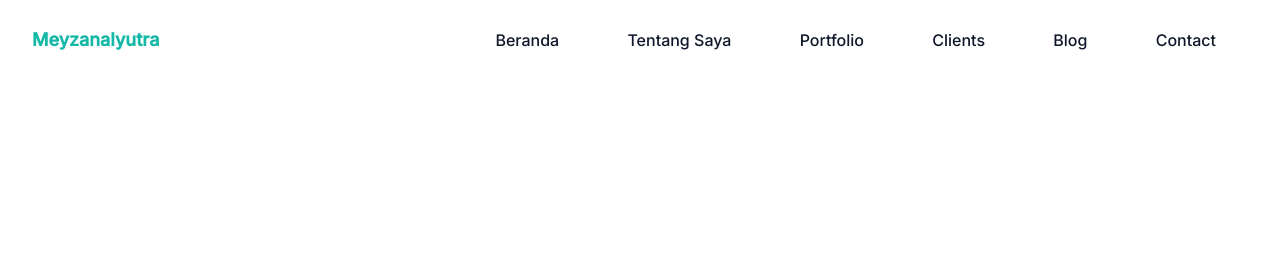
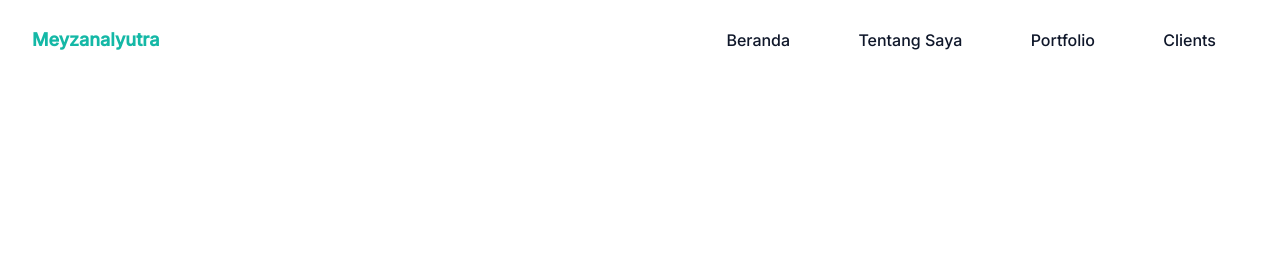
Before and after one commit to Meyzan16/Project-tailwind-portopolio, a website: page index.html in a window 1280 px wide. Shown: the top 253 px of the page. Drawn offline with Linux system fonts and the light colour scheme; files whose address does not match are found by name.

Commit message:
hidden blog and contact

```diff
--- a/index.html
+++ b/index.html
@@ -48,8 +48,8 @@
                                 <a href="#about"  class="text-base text-dark py-2 px-8  flex lg:inline-flex hover:text-primary">Tentang Saya</a>
                                 <a href="#portfolio"  class="text-base text-dark py-2 px-8 flex lg:inline-flex hover:text-primary">Portfolio</a>
                                 <a href="#clients"  class="text-base text-dark py-2 px-8 flex lg:inline-flex  hover:text-primary">Clients</a>
-                                <a href="#blog"  class="text-base text-dark py-2 px-8  flex lg:inline-flex hover:text-primary">Blog</a>
-                                <a href="#contact"  class="text-base text-dark py-2 px-8 flex lg:inline-flex hover:text-primary">Contact</a>
+                                <!-- <a href="#blog"  class="text-base text-dark py-2 px-8  flex lg:inline-flex hover:text-primary">Blog</a>
+                                <a href="#contact"  class="text-base text-dark py-2 px-8 flex lg:inline-flex hover:text-primary">Contact</a> -->
                                 <!-- <a href="#contact"  class="text-base text-dark py-2 px-8  inline-flex  hover:text-primary">Contact</a> -->
                             </li>
                         </ul>
```
